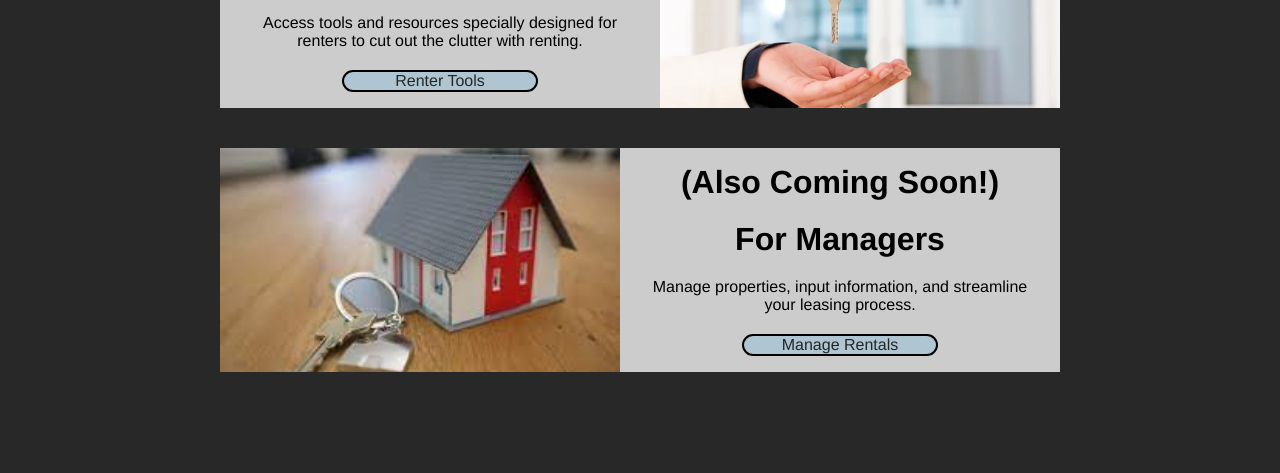
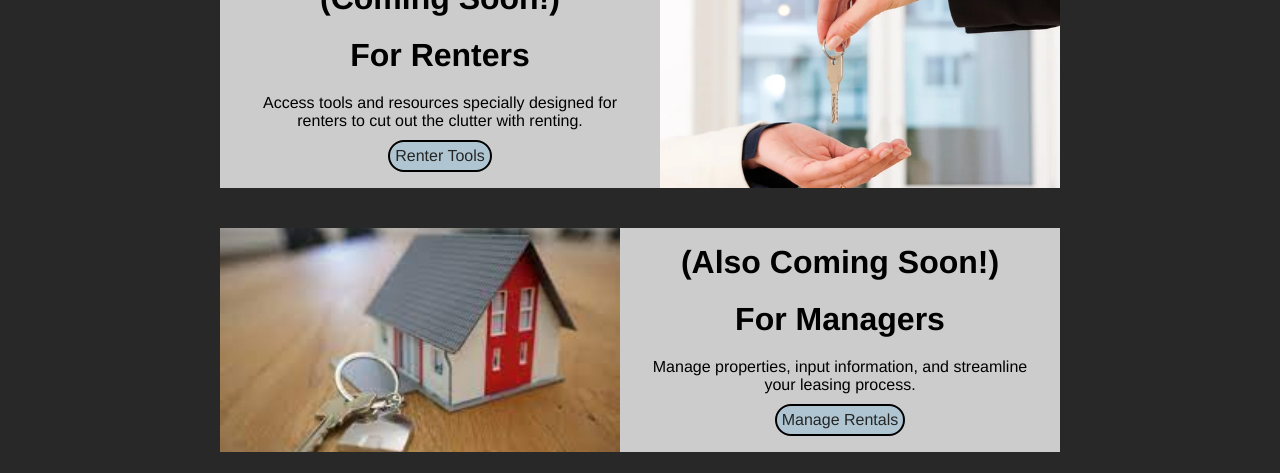
Before and after one commit to softdevschatzl/bostonrentals, a Vue app in the folder frontend/: page / in a window 1280 px wide. Shown: the part 1517-1990 px from the top of the page. Built offline with nearby package versions, Linux system fonts and the light colour scheme; no server answers.

Commit message:
tweaks, worklog update

```diff
--- a/frontend/src/components/ApartmentList.vue
+++ b/frontend/src/components/ApartmentList.vue
@@ -88,7 +88,7 @@ export default {
   }
 
   .apartments-section {
-    min-height: 70vh;
+    min-height: 80vh;
     width: 100%;
     background-color: #4b4b4b;
     display: flex;
--- a/frontend/src/components/RentalTools.vue
+++ b/frontend/src/components/RentalTools.vue
@@ -97,9 +97,10 @@
         display: flex;
         justify-content: center;
         align-items: center;
-        width: 15vw;
+        width: auto;
+        padding: 5px;
         height: 5vh;
-        margin-top: 20px;
+        margin-top: 10px;
         text-decoration: none;
         color: #252525;
         background-color: #afc6d2;
```
Also changed, not shown: 1 other file (tests, documents, lock files or other folders).
